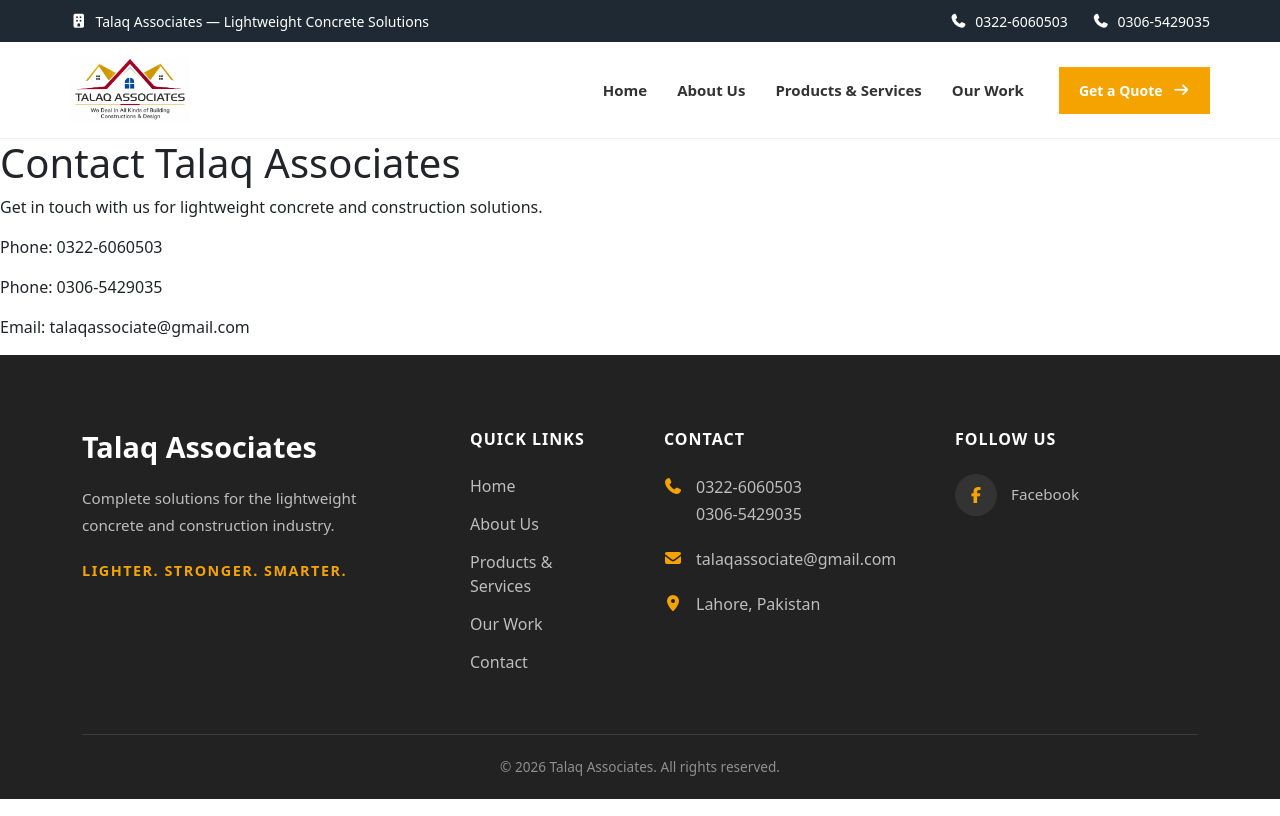
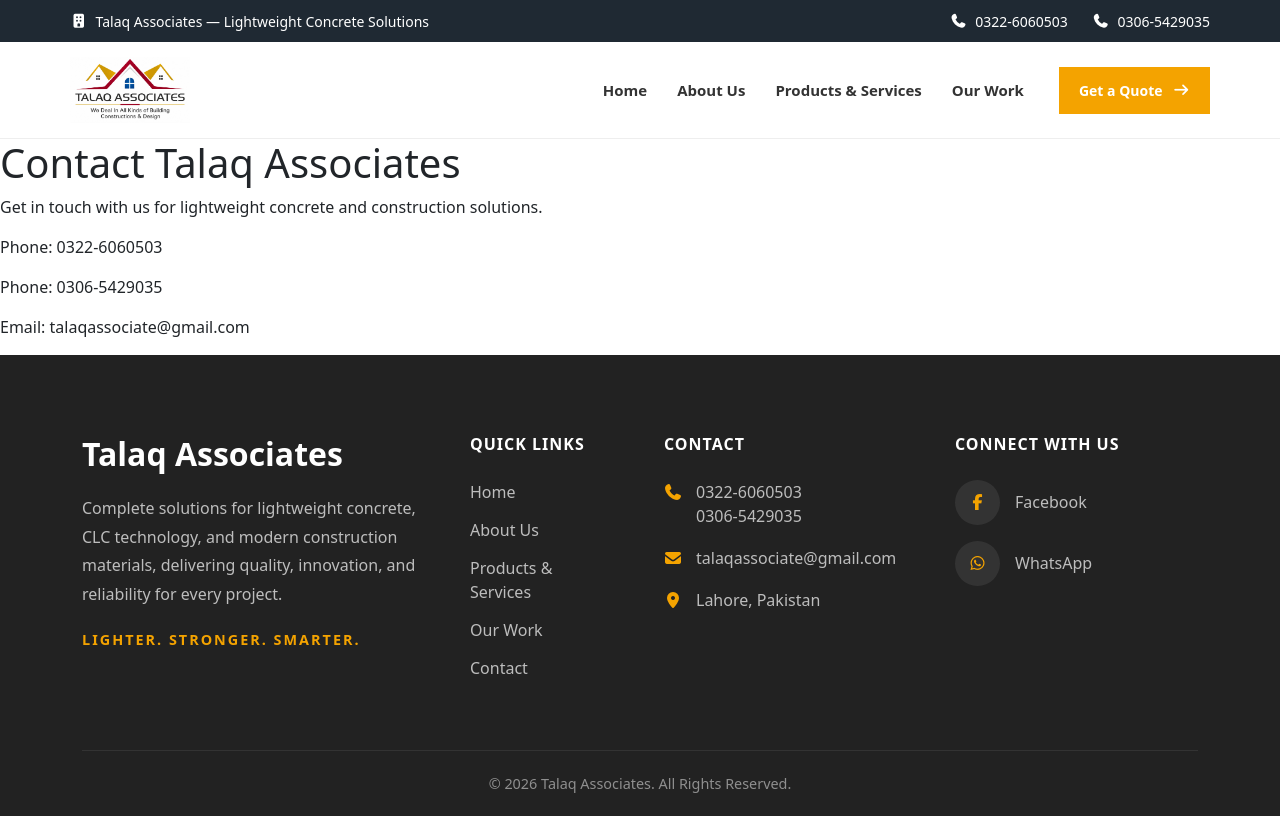
Before and after one commit to abdullahhaider214-hue/talaq-associates, a React (Vite) app: page /contact in a window 1280 px wide. Built offline with nearby package versions, Linux system fonts and the light colour scheme.

Commit message:
Add About page

```diff
--- a/src/Components/HomePage/Footer.css
+++ b/src/Components/HomePage/Footer.css
@@ -2,10 +2,10 @@
    FOOTER
 ================================ */
 
-.site-footer {
-  background: #222;
-  color: #fff;
-  padding: 75px 0 0;
+.site-footer{
+    background:#222;
+    color:#fff;
+    padding:80px 0 0;
 }
 
 
@@ -13,43 +13,39 @@
    COMPANY
 ================================ */
 
-.footer-logo {
+.footer-logo{
 
-  margin-bottom: 20px;
+    font-size:32px;
 
-  font-size: 1.8rem;
+    font-weight:700;
 
-  font-weight: 700;
-
-  color: #fff;
+    margin-bottom:20px;
 
 }
 
-.footer-description {
+.footer-description{
 
-  max-width: 320px;
+    color:#bdbdbd;
 
-  margin-bottom: 20px;
+    line-height:1.8;
 
-  color: #bdbdbd;
+    margin-bottom:20px;
 
-  line-height: 1.8;
-
-  font-size: .95rem;
+    max-width:340px;
 
 }
 
-.footer-tagline {
+.footer-tagline{
 
-  color: #f4a300;
+    color:#f4a300;
 
-  font-size: .9rem;
+    font-weight:700;
 
-  font-weight: 700;
+    letter-spacing:2px;
 
-  text-transform: uppercase;
+    text-transform:uppercase;
 
-  letter-spacing: 1.5px;
+    font-size:.9rem;
 
 }
 
@@ -58,54 +54,52 @@
    HEADINGS
 ================================ */
 
-.footer-heading {
+.footer-heading{
 
-  margin-bottom: 24px;
+    margin-bottom:25px;
 
-  color: #fff;
+    font-size:1rem;
 
-  font-size: 1rem;
+    font-weight:700;
 
-  font-weight: 700;
+    color:#fff;
 
-  text-transform: uppercase;
+    text-transform:uppercase;
 
-  letter-spacing: 1px;
+    letter-spacing:1px;
 
 }
 
 
 /* ================================
-   QUICK LINKS
+   LINKS
 ================================ */
 
-.footer-links {
+.footer-links{
 
-  display: flex;
+    display:flex;
 
-  flex-direction: column;
+    flex-direction:column;
 
-  gap: 14px;
+    gap:14px;
 
 }
 
-.footer-links a {
+.footer-links a{
 
-  width: fit-content;
+    color:#bdbdbd;
 
-  color: #bdbdbd;
+    text-decoration:none;
 
-  text-decoration: none;
-
-  transition: .3s;
+    transition:.3s;
 
 }
 
-.footer-links a:hover {
+.footer-links a:hover{
 
-  color: #f4a300;
+    color:#f4a300;
 
-  transform: translateX(5px);
+    transform:translateX(6px);
 
 }
 
@@ -114,39 +108,37 @@
    CONTACT
 ================================ */
 
-.footer-contact {
+.footer-contact{
 
-  display: flex;
+    display:flex;
 
-  flex-direction: column;
+    flex-direction:column;
 
-  gap: 18px;
+    gap:18px;
 
 }
 
-.footer-contact p {
+.footer-contact p{
 
-  display: flex;
+    display:flex;
 
-  align-items: flex-start;
+    gap:14px;
 
-  gap: 14px;
+    align-items:flex-start;
 
-  margin: 0;
+    color:#bdbdbd;
 
-  color: #bdbdbd;
-
-  line-height: 1.7;
+    margin:0;
 
 }
 
-.footer-contact i {
+.footer-contact i{
 
-  width: 18px;
+    width:18px;
 
-  margin-top: 4px;
+    color:#f4a300;
 
-  color: #f4a300;
+    margin-top:4px;
 
 }
 
@@ -155,102 +147,112 @@
    SOCIAL
 ================================ */
 
-.footer-social {
+.footer-social{
 
-  display: flex;
+    display:flex;
 
-  flex-direction: column;
+    flex-direction:column;
 
-  gap: 15px;
+    gap:16px;
 
 }
 
-.social-link {
+.social-link{
 
-  display: inline-flex;
+    display:flex;
 
-  align-items: center;
+    align-items:center;
 
-  gap: 14px;
+    gap:15px;
 
-  width: fit-content;
+    width:fit-content;
 
-  color: #bdbdbd;
+    color:#bdbdbd;
 
-  text-decoration: none;
+    text-decoration:none;
 
-  transition: .3s;
+    transition:.3s;
 
 }
 
 .social-link span{
 
-  font-size:.95rem;
+    font-weight:500;
 
 }
 
 .social-link i{
 
-  width:42px;
+    width:45px;
 
-  height:42px;
+    height:45px;
 
-  display:flex;
+    border-radius:50%;
 
-  align-items:center;
+    display:flex;
 
-  justify-content:center;
+    align-items:center;
 
-  border-radius:50%;
+    justify-content:center;
 
-  background:rgba(255,255,255,.08);
+    background:rgba(255,255,255,.08);
 
-  color:#f4a300;
+    color:#f4a300;
 
-  transition:.3s;
+    transition:.3s;
 
 }
 
 .social-link:hover{
 
-  color:#fff;
+    color:#fff;
 
 }
 
-.social-link:hover i{
+.social-link:hover .fa-facebook-f{
 
-  background:#1877F2;
+    background:#1877F2;
 
-  color:#fff;
+    color:#fff;
 
-  transform:translateY(-3px);
+    transform:translateY(-3px);
+
+}
+
+.social-link:hover .fa-whatsapp{
+
+    background:#25D366;
+
+    color:#fff;
+
+    transform:translateY(-3px);
 
 }
 
 
 /* ================================
-   FOOTER BOTTOM
+   BOTTOM
 ================================ */
 
-.footer-bottom {
+.footer-bottom{
 
-  margin-top: 60px;
+    margin-top:70px;
 
-  padding: 22px 0;
+    padding:22px 0;
 
-  border-top: 1px solid #3b3b3b;
+    border-top:1px solid rgba(255,255,255,.08);
 
-  text-align: center;
+    text-align:center;
 
 }
 
-.footer-bottom p {
+.footer-bottom p{
 
-  margin: 0;
+    margin:0;
 
-  color: #8f8f8f;
+    color:#8f8f8f;
 
-  font-size: .85rem;
+    font-size:.9rem;
 
 }
 
@@ -273,13 +275,13 @@
 
 .site-footer{
 
-padding-top:55px;
+padding-top:60px;
 
 }
 
 .footer-logo{
 
-font-size:1.6rem;
+font-size:28px;
 
 }
 
--- a/src/Components/HomePage/Footer.jsx
+++ b/src/Components/HomePage/Footer.jsx
@@ -1,5 +1,4 @@
 import { NavLink } from "react-router-dom";
-
 import "./Footer.css";
 
 function Footer() {
@@ -9,7 +8,7 @@
 
         <div className="row g-5">
 
-          {/* Company Information */}
+          {/* Company */}
 
           <div className="col-lg-4 col-md-6">
 
@@ -18,8 +17,9 @@
             </h3>
 
             <p className="footer-description">
-              Complete solutions for the lightweight concrete and
-              construction industry.
+              Complete solutions for lightweight concrete, CLC technology,
+              and modern construction materials, delivering quality,
+              innovation, and reliability for every project.
             </p>
 
             <p className="footer-tagline">
@@ -39,25 +39,15 @@
 
             <div className="footer-links">
 
-              <NavLink to="/">
-                Home
-              </NavLink>
+              <NavLink to="/">Home</NavLink>
 
-              <NavLink to="/about">
-                About Us
-              </NavLink>
+              <NavLink to="/about">About Us</NavLink>
 
-              <NavLink to="/products">
-                Products & Services
-              </NavLink>
+              <NavLink to="/products">Products & Services</NavLink>
 
-              <NavLink to="/projects">
-                Our Work
-              </NavLink>
+              <NavLink to="/projects">Our Work</NavLink>
 
-              <NavLink to="/contact">
-                Contact
-              </NavLink>
+              <NavLink to="/contact">Contact</NavLink>
 
             </div>
 
@@ -110,12 +100,12 @@
           </div>
 
 
-          {/* Follow Us */}
+          {/* Connect With Us */}
 
           <div className="col-lg-3 col-md-6">
 
             <h4 className="footer-heading">
-              Follow Us
+              Connect With Us
             </h4>
 
             <div className="footer-social">
@@ -126,10 +116,21 @@
                 rel="noopener noreferrer"
                 className="social-link"
               >
-
                 <i className="fab fa-facebook-f"></i>
 
                 <span>Facebook</span>
+
+              </a>
+
+              <a
+                href="https://wa.me/923226060503"
+                target="_blank"
+                rel="noopener noreferrer"
+                className="social-link whatsapp"
+              >
+                <i className="fab fa-whatsapp"></i>
+
+                <span>WhatsApp</span>
 
               </a>
 
@@ -140,13 +141,11 @@
         </div>
 
 
-        {/* Footer Bottom */}
-
         <div className="footer-bottom">
 
           <p>
-            © {new Date().getFullYear()} Talaq Associates. All rights
-            reserved.
+            © {new Date().getFullYear()} Talaq Associates.
+            All Rights Reserved.
           </p>
 
         </div>
```
